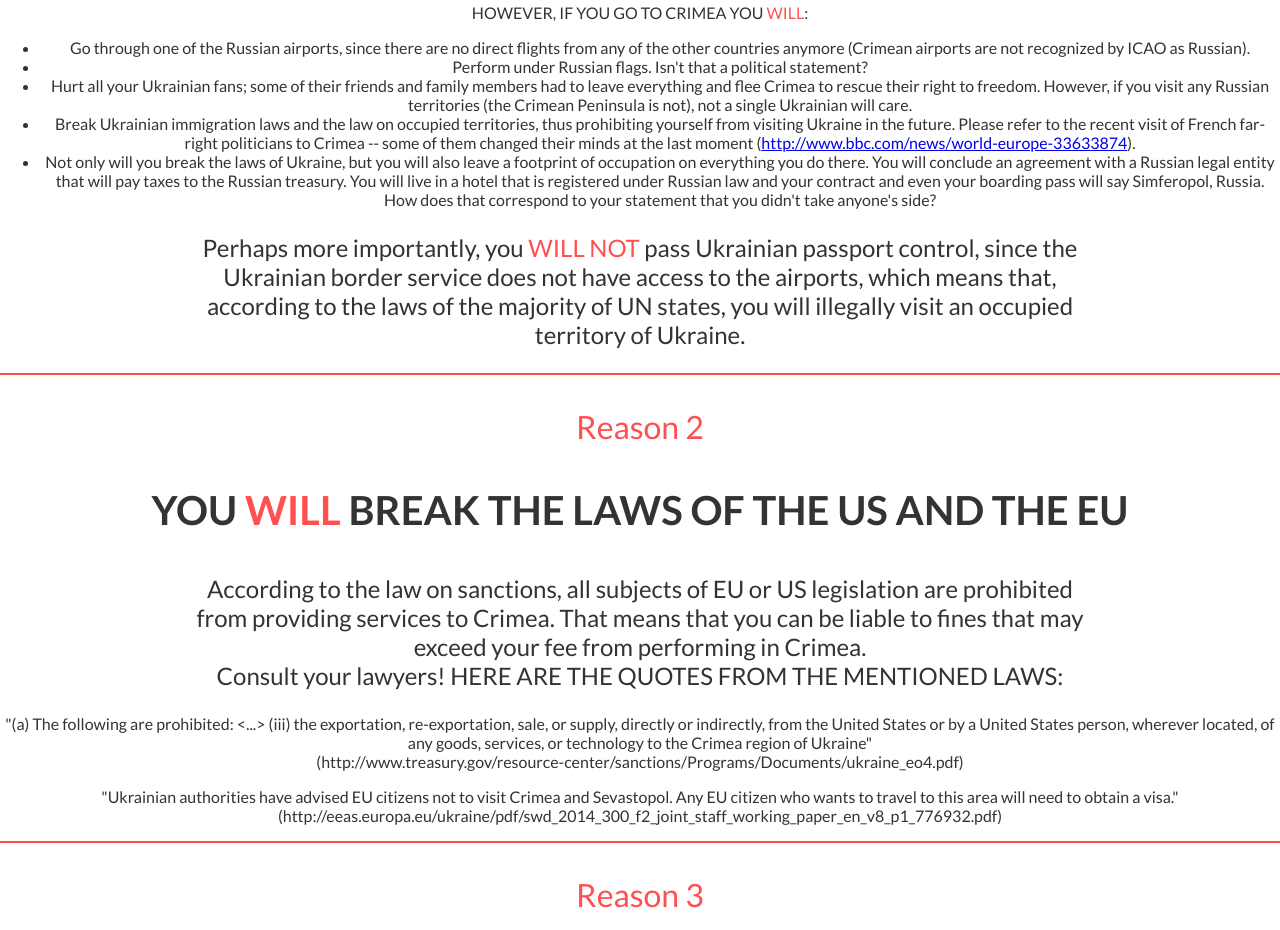
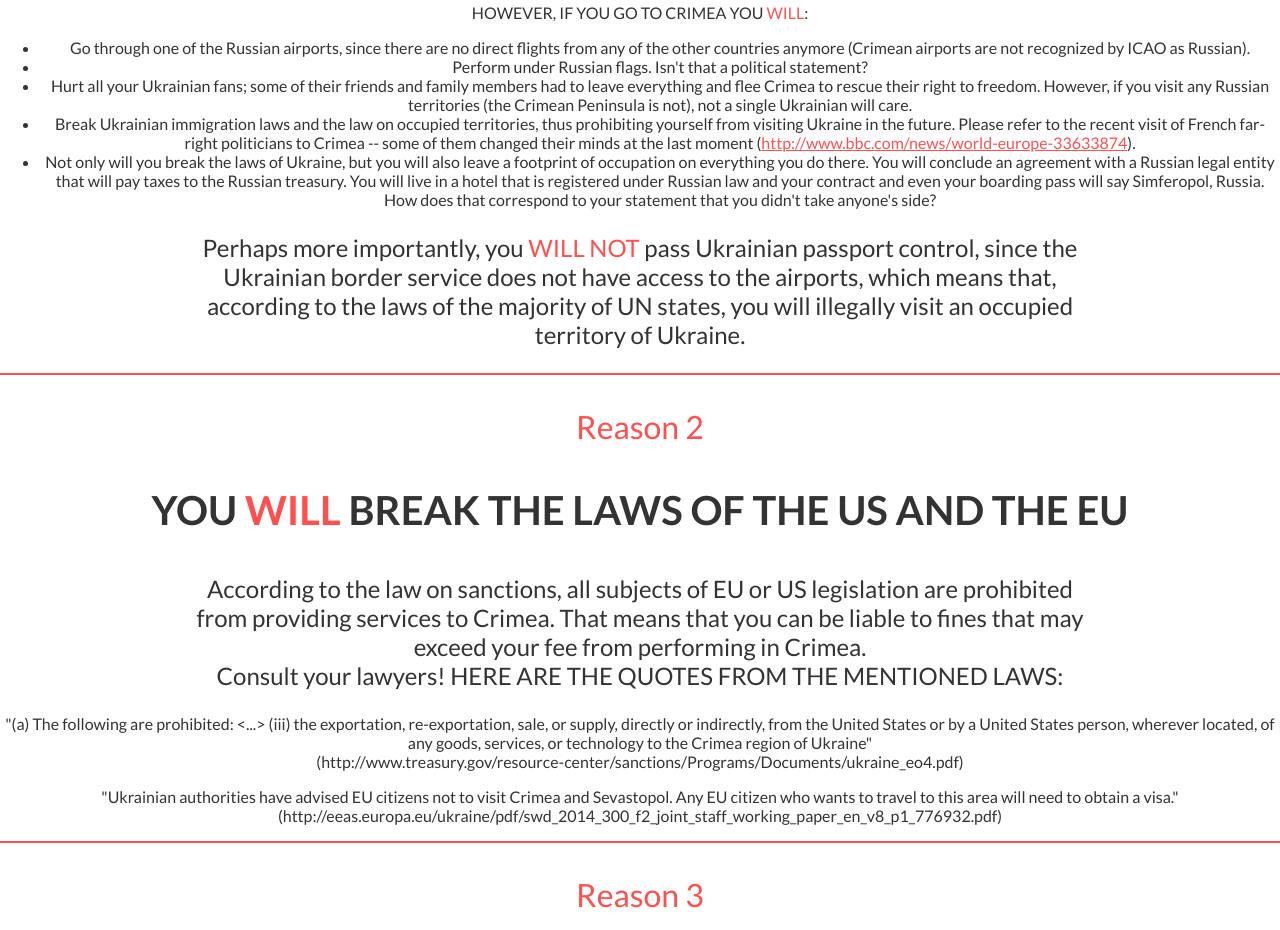
Before and after one commit to shokunin-kishitsu/crimea-warning, a plain HTML site: page index2.html in a window 1280 px wide. Shown: the part 937-1867 px from the top of the page. Drawn offline with Linux system fonts and the light colour scheme.

Commit message:
Red links

```diff
--- a/style.css
+++ b/style.css
@@ -87,6 +87,14 @@ section.reason h3 {
   font-size: 30pt;
 }
 
+section.reason a {
+  color: #ff5050;
+}
+
+section.reason a:hover {
+  text-decoration: none;
+}
+
 p.description {
   font-size: 18pt;
   width: 70%;
```
